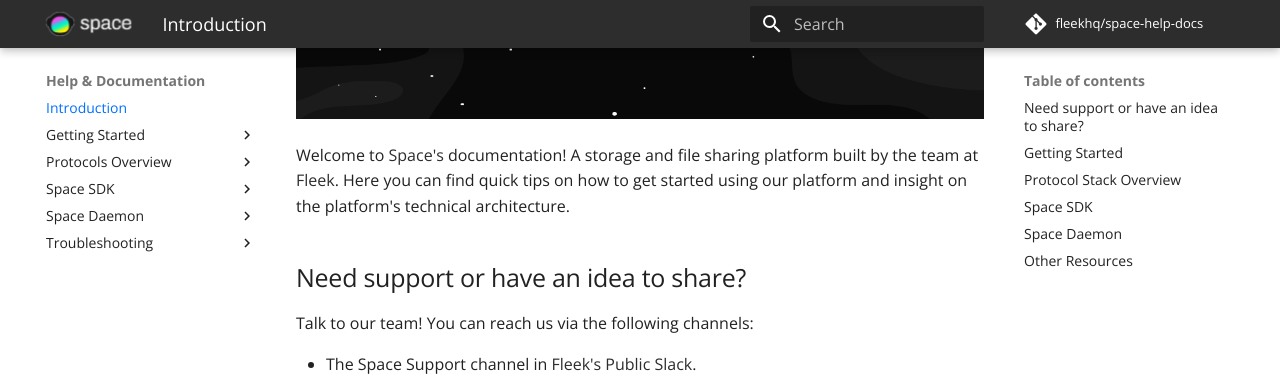
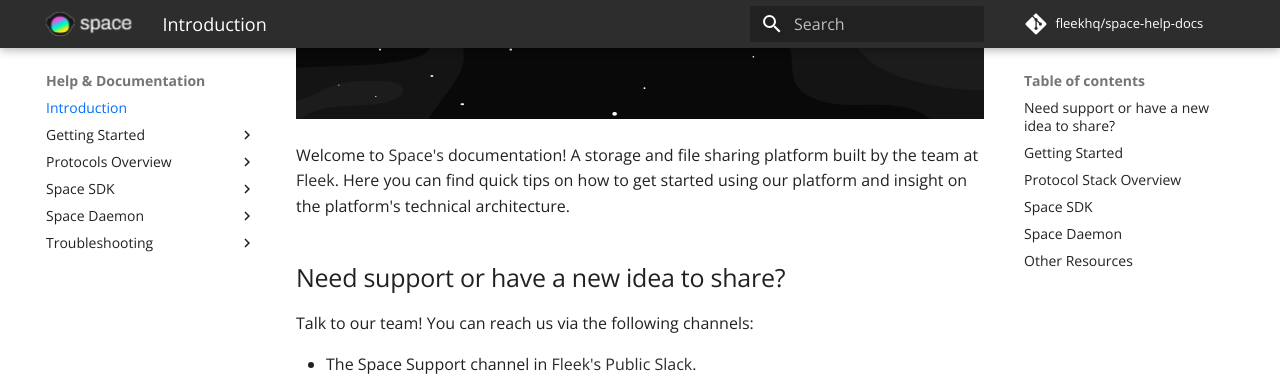
Before and after one commit to FleekHQ/space-help-docs, an MkDocs documentation site: the page built from docs/index.md, in a window 1280 px wide and 900 px high, scrolled down 388 px. Shown: the top 377 px of the window. Built offline with MkDocs 1.6.1 and Material for MkDocs 9.7.7, drawn with Linux system fonts in a browser that asks for light colours; comment, search, counter and statistics services are not loaded.

Commit message:
Update index.md

```diff
--- a/docs/index.md
+++ b/docs/index.md
@@ -6,7 +6,7 @@
 
 Welcome to [Space's](https://space.storage/) documentation! A storage and file sharing platform built by the team at [Fleek](http://fleek.co/). Here you can find quick tips on how to get started using our platform and insight on the platform's technical architecture.
 
-## Need support or have an idea to share?
+## Need support or have a new idea to share?
 
 Talk to our team! You can reach us via the following channels:
 
```
